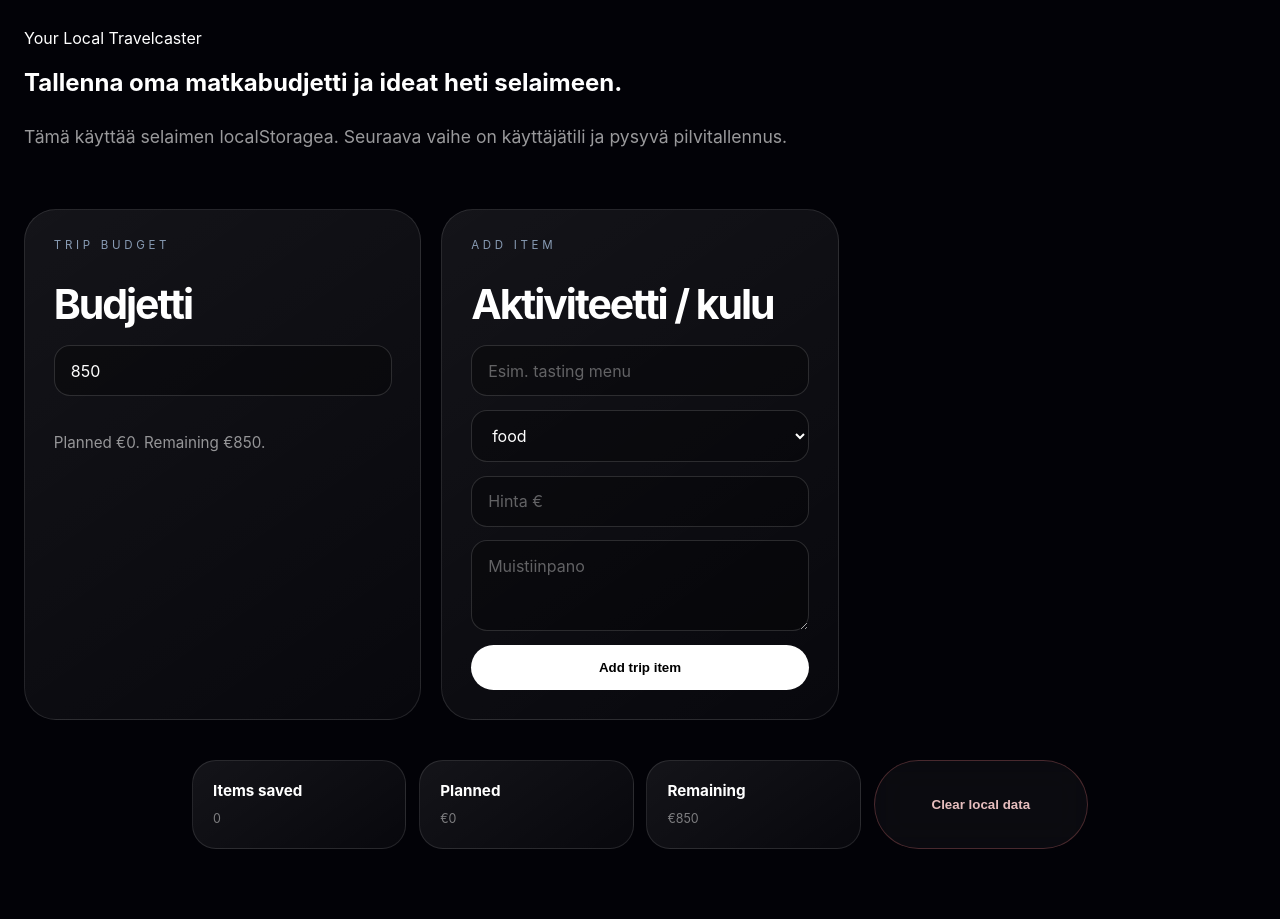
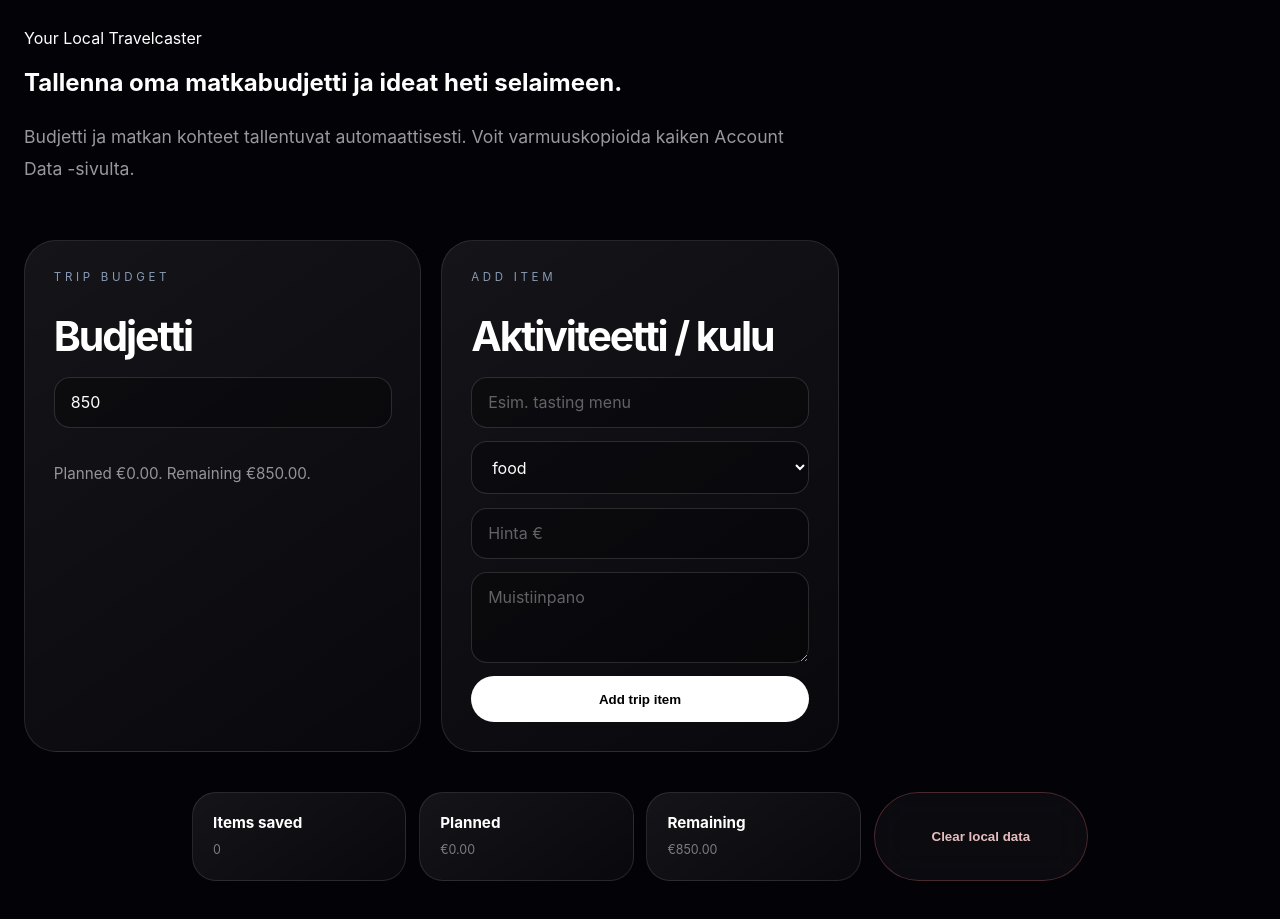
Before and after one commit to vv-glitchhub/Caster-hub, a Next.js app: page /apps/travelcaster in a window 1280 px wide. Shown: the part 900-1819 px from the top of the page. Built offline with nearby package versions, Linux system fonts and the light colour scheme.

Commit message:
Persist and manage complete Travelcaster local plans

```diff
--- a/components/TravelcasterLocalWorkspace.tsx
+++ b/components/TravelcasterLocalWorkspace.tsx
@@ -11,8 +11,10 @@ type PlanItem = {
 }
 
 const storageKey = 'caster.travelcaster.items'
+const budgetKey = 'caster.travelcaster.budget'
 
 export default function TravelcasterLocalWorkspace() {
+  const [hydrated, setHydrated] = useState(false)
   const [items, setItems] = useState<PlanItem[]>([])
   const [title, setTitle] = useState('')
   const [type, setType] = useState('food')
@@ -22,14 +24,23 @@ export default function TravelcasterLocalWorkspace() {
 
   useEffect(() => {
     setItems(readList<PlanItem>(storageKey))
+    setBudget(localStorage.getItem(budgetKey) || '850')
+    setHydrated(true)
   }, [])
 
   useEffect(() => {
-    if (items.length) localStorage.setItem(storageKey, JSON.stringify(items))
-  }, [items])
+    if (!hydrated) return
+    localStorage.setItem(storageKey, JSON.stringify(items))
+  }, [hydrated, items])
+
+  useEffect(() => {
+    if (!hydrated) return
+    localStorage.setItem(budgetKey, budget)
+  }, [budget, hydrated])
 
   const planned = useMemo(() => items.reduce((sum, item) => sum + Number(item.cost || 0), 0), [items])
-  const remaining = Number(budget || 0) - planned
+  const parsedBudget = positiveMoney(budget)
+  const remaining = parsedBudget - planned
 
   function addItem() {
     if (!title.trim()) return
@@ -38,7 +49,7 @@ export default function TravelcasterLocalWorkspace() {
         id: `trip-item-${Date.now()}`,
         title: title.trim(),
         type,
-        cost: Number(cost || 0),
+        cost: positiveMoney(cost),
         note: note.trim()
       },
       ...current
@@ -49,8 +60,10 @@ export default function TravelcasterLocalWorkspace() {
   }
 
   function clearAll() {
-    localStorage.removeItem(storageKey)
+    const confirmed = window.confirm('Poistetaanko Travelcasterin paikallisesti tallennetut matkatiedot?')
+    if (!confirmed) return
     setItems([])
+    setBudget('850')
   }
 
   return (
@@ -58,15 +71,15 @@ export default function TravelcasterLocalWorkspace() {
       <div className="home-container">
         <p className="section-label">Your Local Travelcaster</p>
         <h2 className="section-title">Tallenna oma matkabudjetti ja ideat heti selaimeen.</h2>
-        <p className="home-section-lead">Tämä käyttää selaimen localStoragea. Seuraava vaihe on käyttäjätili ja pysyvä pilvitallennus.</p>
+        <p className="home-section-lead">Budjetti ja matkan kohteet tallentuvat automaattisesti. Voit varmuuskopioida kaiken Account Data -sivulta.</p>
 
         <div className="home-module-grid">
           <div className="home-module-card">
             <p className="home-module-label">Trip budget</p>
             <h3 className="home-module-title">Budjetti</h3>
             <div className="form-stack">
-              <input className="caster-input" value={budget} onChange={(event) => setBudget(event.target.value)} placeholder="850" inputMode="decimal" />
-              <p className="home-module-text">Planned €{planned}. Remaining €{remaining}.</p>
+              <input className="caster-input" value={budget} onChange={(event) => setBudget(event.target.value)} placeholder="850" inputMode="decimal" aria-label="Matkabudjetti euroina" />
+              <p className="home-module-text">Planned €{planned.toFixed(2)}. Remaining €{remaining.toFixed(2)}.</p>
             </div>
           </div>
 
@@ -74,16 +87,18 @@ export default function TravelcasterLocalWorkspace() {
             <p className="home-module-label">Add item</p>
             <h3 className="home-module-title">Aktiviteetti / kulu</h3>
             <div className="form-stack">
-              <input className="caster-input" value={title} onChange={(event) => setTitle(event.target.value)} placeholder="Esim. tasting menu" />
-              <select className="caster-input" value={type} onChange={(event) => setType(event.target.value)}>
+              <input className="caster-input" value={title} onChange={(event) => setTitle(event.target.value)} placeholder="Esim. tasting menu" aria-label="Matkakohteen nimi" />
+              <select className="caster-input" value={type} onChange={(event) => setType(event.target.value)} aria-label="Matkakohteen tyyppi">
                 <option value="food">food</option>
                 <option value="activity">activity</option>
                 <option value="hotel">hotel</option>
                 <option value="route">route</option>
                 <option value="shopping">shopping</option>
+                <option value="flight">flight</option>
+                <option value="transport">transport</option>
               </select>
-              <input className="caster-input" value={cost} onChange={(event) => setCost(event.target.value)} placeholder="Hinta €" inputMode="decimal" />
-              <textarea className="caster-input" value={note} onChange={(event) => setNote(event.target.value)} placeholder="Muistiinpano" rows={3} />
+              <input className="caster-input" value={cost} onChange={(event) => setCost(event.target.value)} placeholder="Hinta €" inputMode="decimal" aria-label="Matkakohteen hinta" />
+              <textarea className="caster-input" value={note} onChange={(event) => setNote(event.target.value)} placeholder="Muistiinpano" aria-label="Matkakohteen muistiinpano" rows={3} />
               <button className="primary-button" type="button" onClick={addItem}>Add trip item</button>
             </div>
           </div>
@@ -91,17 +106,18 @@ export default function TravelcasterLocalWorkspace() {
 
         <div className="home-highlight-grid form-summary-grid">
           <div className="home-highlight-card"><p className="home-card-title">Items saved</p><p className="home-card-text">{items.length}</p></div>
-          <div className="home-highlight-card"><p className="home-card-title">Planned</p><p className="home-card-text">€{planned}</p></div>
-          <div className="home-highlight-card"><p className="home-card-title">Remaining</p><p className="home-card-text">€{remaining}</p></div>
+          <div className="home-highlight-card"><p className="home-card-title">Planned</p><p className="home-card-text">€{planned.toFixed(2)}</p></div>
+          <div className="home-highlight-card"><p className="home-card-title">Remaining</p><p className="home-card-text">€{remaining.toFixed(2)}</p></div>
           <button className="secondary-button danger-button" type="button" onClick={clearAll}>Clear local data</button>
         </div>
 
         <div className="home-module-grid">
           {items.map((item) => (
             <div key={item.id} className="home-module-card min-h-0">
-              <p className="home-module-label">{item.type} · €{item.cost}</p>
+              <p className="home-module-label">{item.type} · €{Number(item.cost || 0).toFixed(2)}</p>
               <h3 className="home-module-title">{item.title}</h3>
               <p className="home-module-text">{item.note || 'No note yet.'}</p>
+              <button className="secondary-button danger-button" type="button" onClick={() => setItems((current) => current.filter((candidate) => candidate.id !== item.id))}>Remove item</button>
             </div>
           ))}
         </div>
@@ -110,10 +126,16 @@ export default function TravelcasterLocalWorkspace() {
   )
 }
 
+function positiveMoney(value: string) {
+  const parsed = Number(value.replace(',', '.'))
+  return Number.isFinite(parsed) && parsed > 0 ? parsed : 0
+}
+
 function readList<T>(key: string): T[] {
   try {
     const value = localStorage.getItem(key)
-    return value ? JSON.parse(value) : []
+    const parsed = value ? JSON.parse(value) : []
+    return Array.isArray(parsed) ? parsed : []
   } catch {
     return []
   }
```
